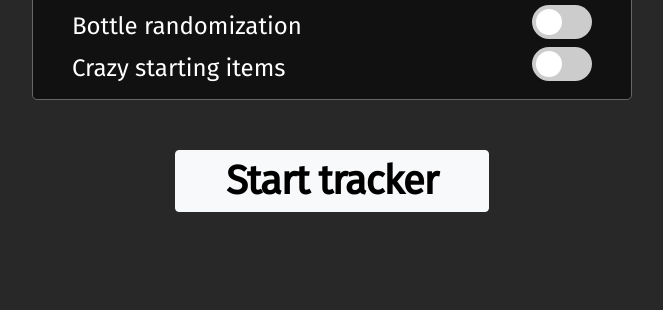
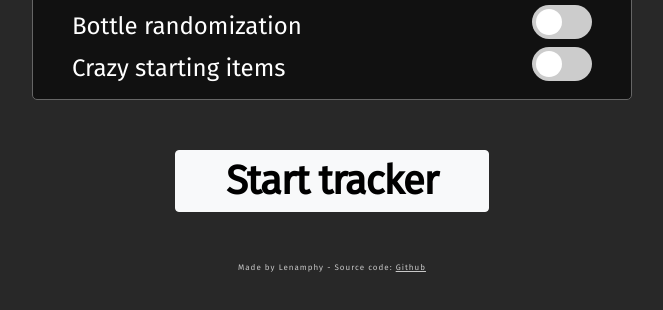
Before and after one commit to Amphyros/Majora-s-Mask-Randomizer-Tracker, a plain HTML site: page index.html in a window 1280 px wide. Shown: the part 392-702 px from the top of the page, without its empty margins (308-971 px from the left). Drawn offline with nearby package versions, Linux system fonts and the light colour scheme.

Commit message:
Added a small credit area and changed readme

```diff
--- a/index.html
+++ b/index.html
@@ -47,6 +47,7 @@
             </div>
         </div>
         <button id="startButton" type="button" class="btn btn-light">Start tracker</button>
+        <p class="credits">Made by Lenamphy - Source code: <a target="_blank" href="https://github.com/Amphyros/Majora-s-Mask-Randomizer-Tracker">Github</a></p>
     </div>
     <script src="scripts/launcher.js"></script>
 </body>
--- a/style.css
+++ b/style.css
@@ -80,6 +80,22 @@ h1.home-title {
     font-weight: bold;
     letter-spacing: -1px;
     color: #000!important;
+}
+
+p.credits {
+    color: #C8C8C8;
+    font-size: 0.5rem;
+    text-align: center;
+    letter-spacing: 1px;
+}
+
+p.credits a {
+    color: #C8C8C8;
+    text-decoration: underline;
+}
+
+p.credits a:hover {
+    color: #969696
 }
 
  /* The switch - the box around the slider */
```
Also changed, not shown: 1 other file.
